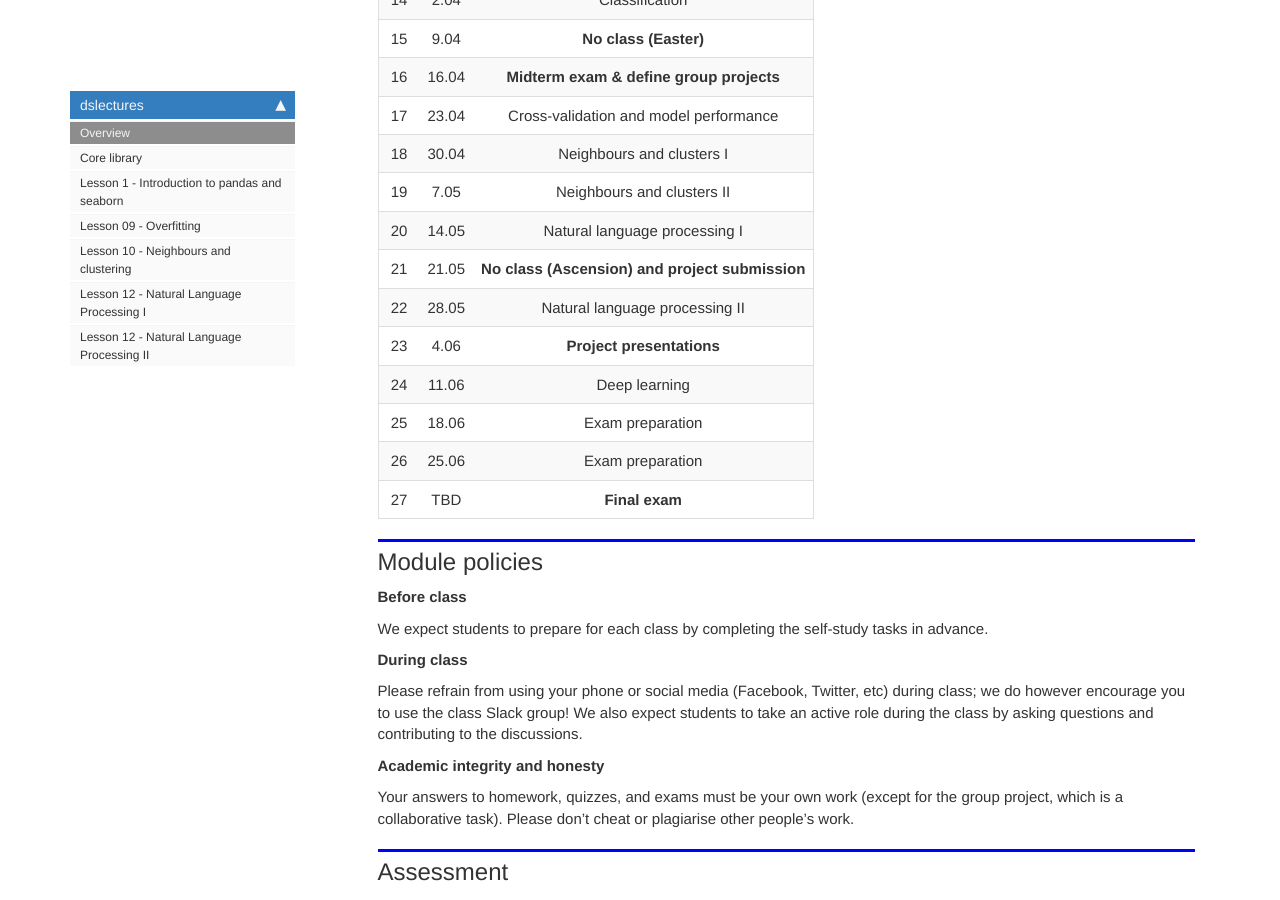
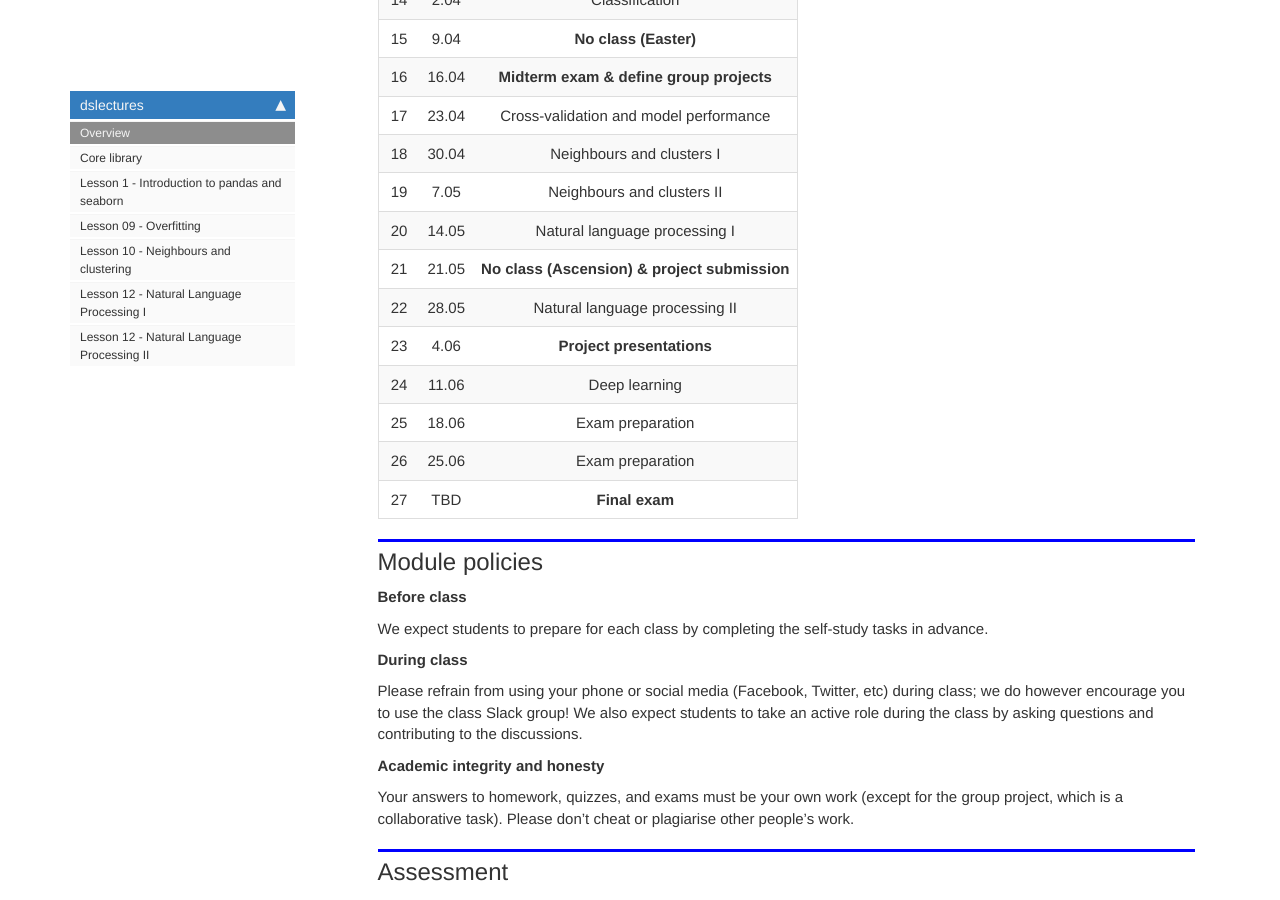
Before and after one commit to lewtun/dslectures, a Jekyll site: the page built from docs/index.html, in a window 1280 px wide and 900 px high, scrolled down 2332 px. Built offline with Jekyll 4.4.1, drawn with Linux system fonts in a browser that asks for light colours; nearby versions of some CDN libraries; comment, search, counter and statistics services are not loaded.

Commit message:
Replace and with & for consistency

```diff
--- a/docs/index.html
+++ b/docs/index.html
@@ -145,7 +145,7 @@ large volumes of data, in order to improve business decision-making (Provost &am
 <tr>
 <td style="text-align:center">21</td>
 <td style="text-align:center">21.05</td>
-<td style="text-align:center"><strong>No class (Ascension) and project submission</strong></td>
+<td style="text-align:center"><strong>No class (Ascension) &amp; project submission</strong></td>
 </tr>
 <tr>
 <td style="text-align:center">22</td>
```
Also changed, not shown: README.md, 1 other file.
